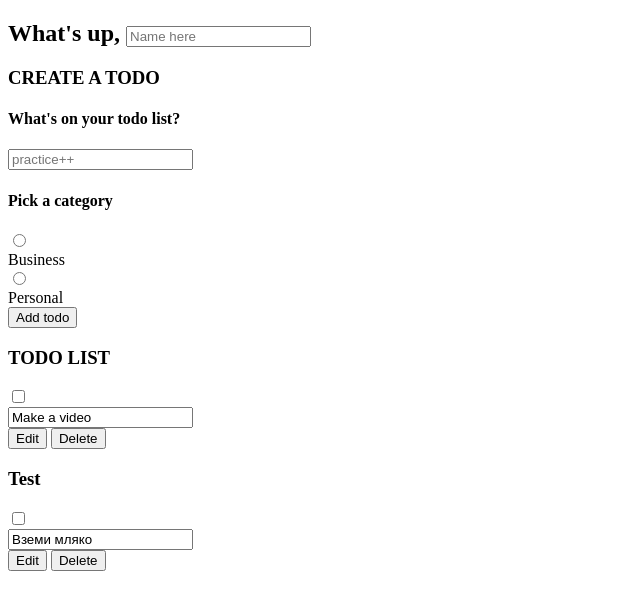
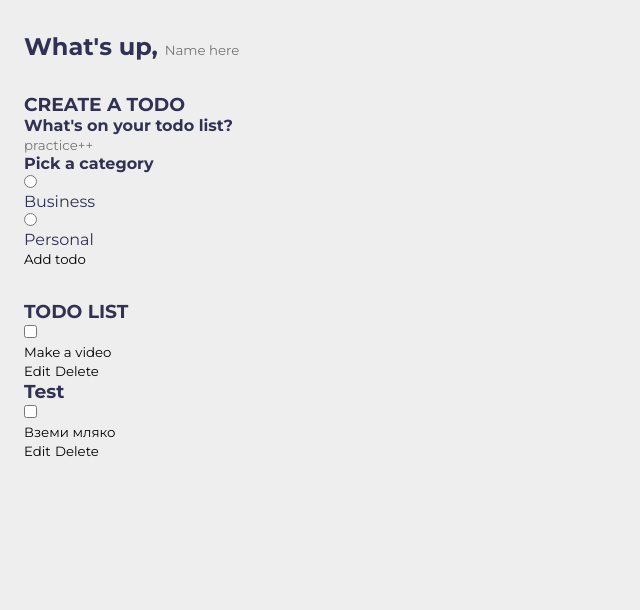
Before and after one commit to Popov-I-R/To-Do-List, a plain HTML site: page index.html in a window 1280 px wide. Shown: the whole page, without its empty margins (0-640 px from the left). Drawn offline with Linux system fonts and the light colour scheme.

Commit message:
Initial styling

```diff
--- a/main.css
+++ b/main.css
@@ -10,3 +10,30 @@
     --business-glow: 0px 0px 4px rgb(58, 130, 238, 0.75);
     --personal-glow: 0px 0px 4px rgb(234, 64, 164, 0.75);
 }
+
+* {
+    margin: 0;
+    padding: 0;
+    box-sizing: border-box;
+    font-family: 'Montserrat', sans-serif;
+}
+
+input:not([type="radio"]):not([type="checkbox"]), button {
+    appearance: none;
+    border: none;
+    outline: none;
+    background: none;
+    cursor: initial;
+}
+
+body{
+    background: var(--light);
+    color: var(--dark);
+}
+
+section {
+    margin-top: 2rem;
+    margin-bottom: 2rem;
+    padding-left: 1.5rem;
+    padding-right: 1.5rem;
+}
```
